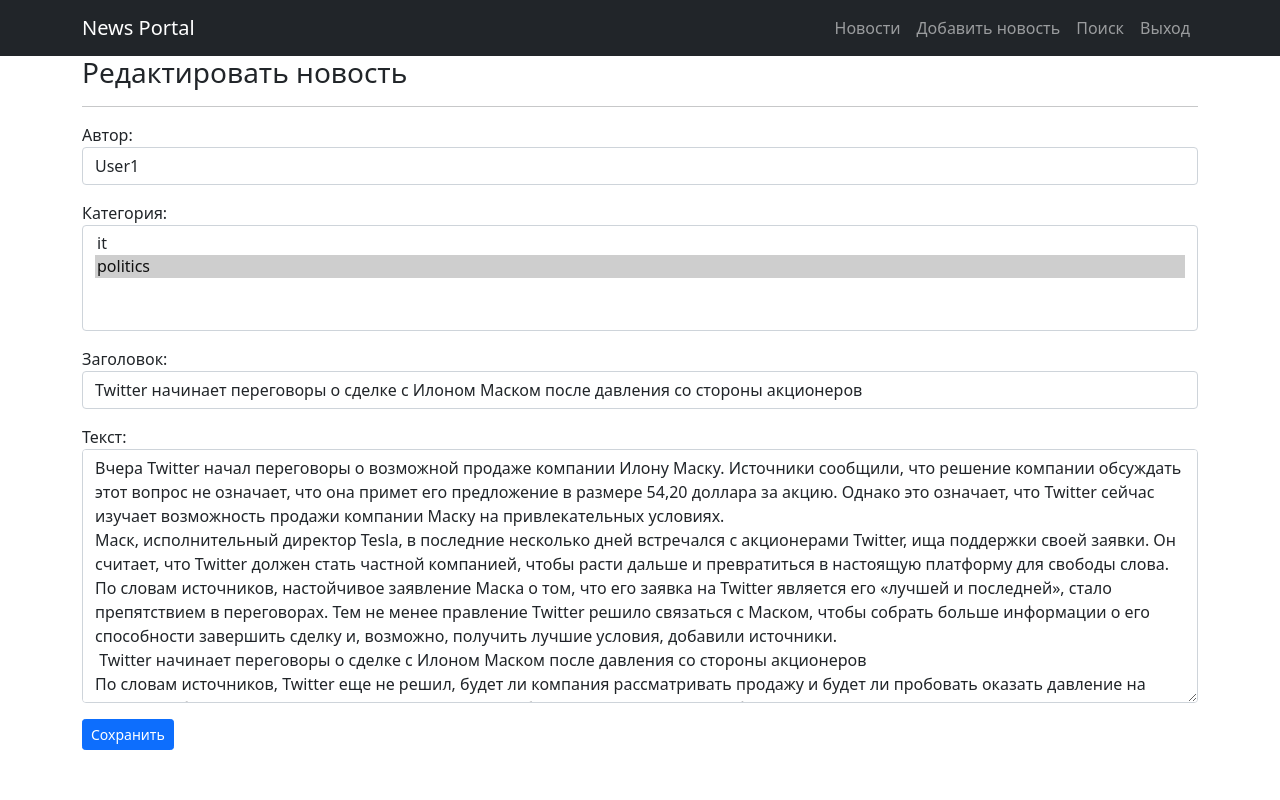
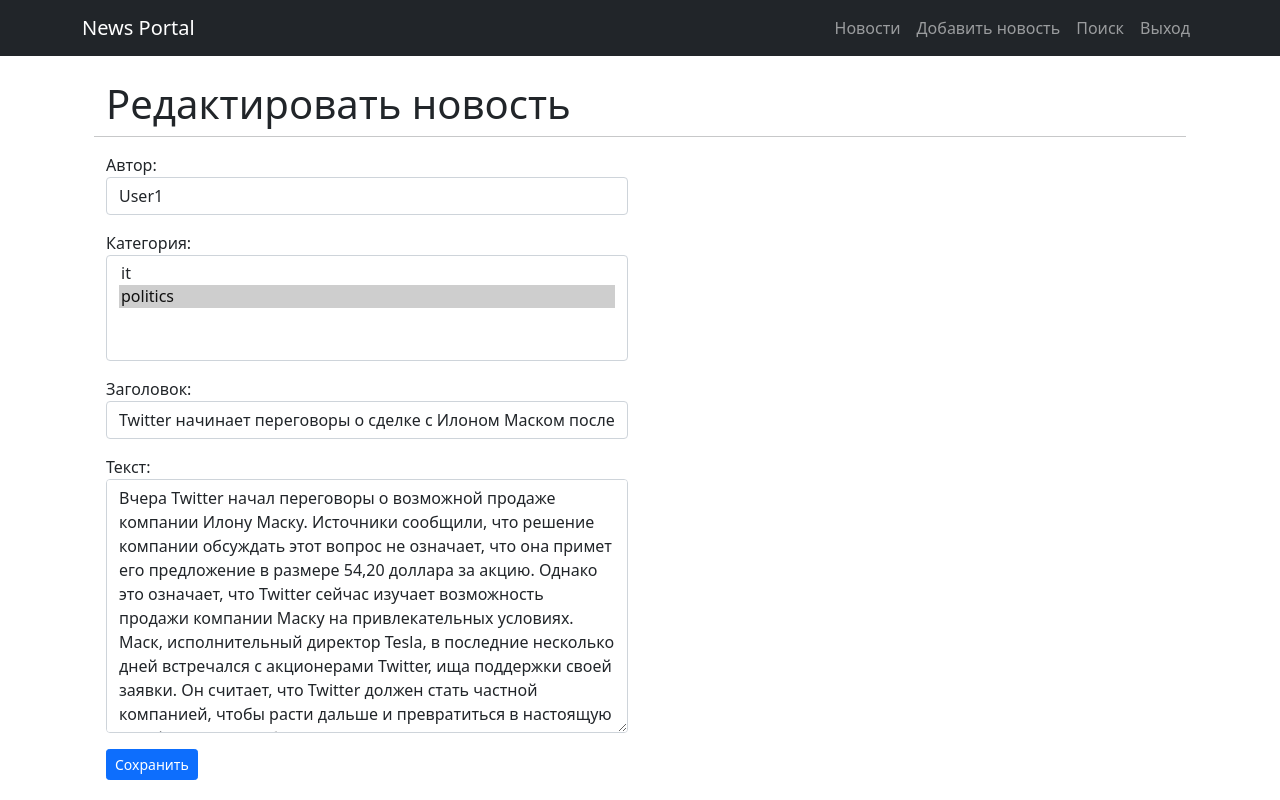
Before and after one commit to kimgoesflying/News-Portal-Project, a Django app: page /news/1/edit in a window 1280 px wide. Run offline with Django 4.2, Linux system fonts and the light colour scheme; a user stored in the database is signed in; data comes from the database, SQL or seed files in the repository; both versions use the stored data as it was after the commit; some libraries are stand-ins or nearby versions.

Commit message:
edit news templates

```diff
--- a/templates/flatpages/default.html
+++ b/templates/flatpages/default.html
@@ -50,7 +50,7 @@
             </div>
         </nav>
         <!-- Page content-->
-        <div class="container">
+        <div class="container pt-4">
             <div class="row">
                 <div class="col-lg-12 text-left">
                     {% block content %}
--- a/templates/news/news_post_delete.html
+++ b/templates/news/news_post_delete.html
@@ -4,7 +4,7 @@
 {% block title %} Delete NewsPost {% endblock title %}
 
 {% block content %}
-<h2>Вы действительно хотите удалить новость?</h2>
+<h1>Вы действительно хотите удалить новость?</h1>
 <hr>
 <p><small class="fw-bold">{{ post.date | format_date }}</small>
     <a href="{% url 'news_post' post.id %}">{{ post.title | censor}}</a>
--- a/templates/news/news_post_detail.html
+++ b/templates/news/news_post_detail.html
@@ -6,7 +6,7 @@
 {% endblock title %}
 
 {% block content %}
-    <h2 >{{ news_post.title | censor}} </h2>
+    <h1 >{{ news_post.title | censor}} </h1>
     <hr>
     <p class="text-muted fs-6">{{ news_post.date | format_date }}</p>
 
@@ -17,4 +17,8 @@
 
     <p>{{ news_post.text | censor | linebreaks }}</p>
     <hr>
+    <p>
+        <a href="{% url 'news_post_update' news_post.id %}" class="btn btn-outline-primary btn-sm">Редактировать</a>
+        <a href="{% url 'news_post_delete' news_post.id %}" class="btn btn-outline-danger btn-sm">Удалить</a>
+    </p>
 {% endblock content %}
--- a/templates/news/news_post_update.html
+++ b/templates/news/news_post_update.html
@@ -3,11 +3,21 @@
 {% block title %} Edit News Post {% endblock title %}
 
 {% block content %}
-<h3>Редактировать новость</h3>
+
+<div class="container">
+    <div class="row">
+    <h1>Редактировать новость</h1>
     <hr>
+        <div class="col-6">
+            <div class="form-group">
                 <form method="POST">
                     {% csrf_token %}
                     {{ form.as_p}}
                     <input type="submit" value="Сохранить" class="btn btn-primary btn-sm">
                 </form>
+            </div>
+        </div>
+    </div>
+</div>
+
 {% endblock content %}
```
Also changed, not shown: db.sqlite3. Lines whose indentation alone changed are shown as unchanged.
